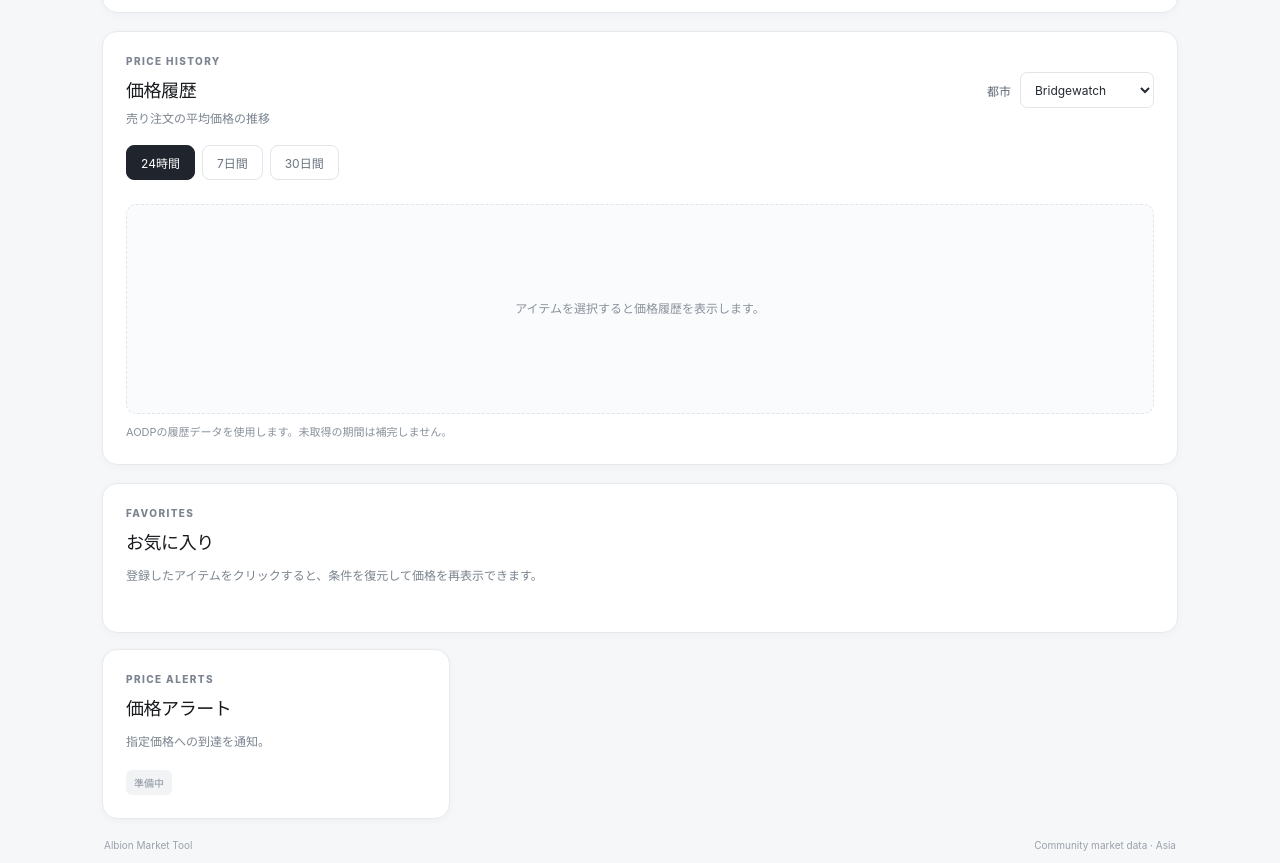
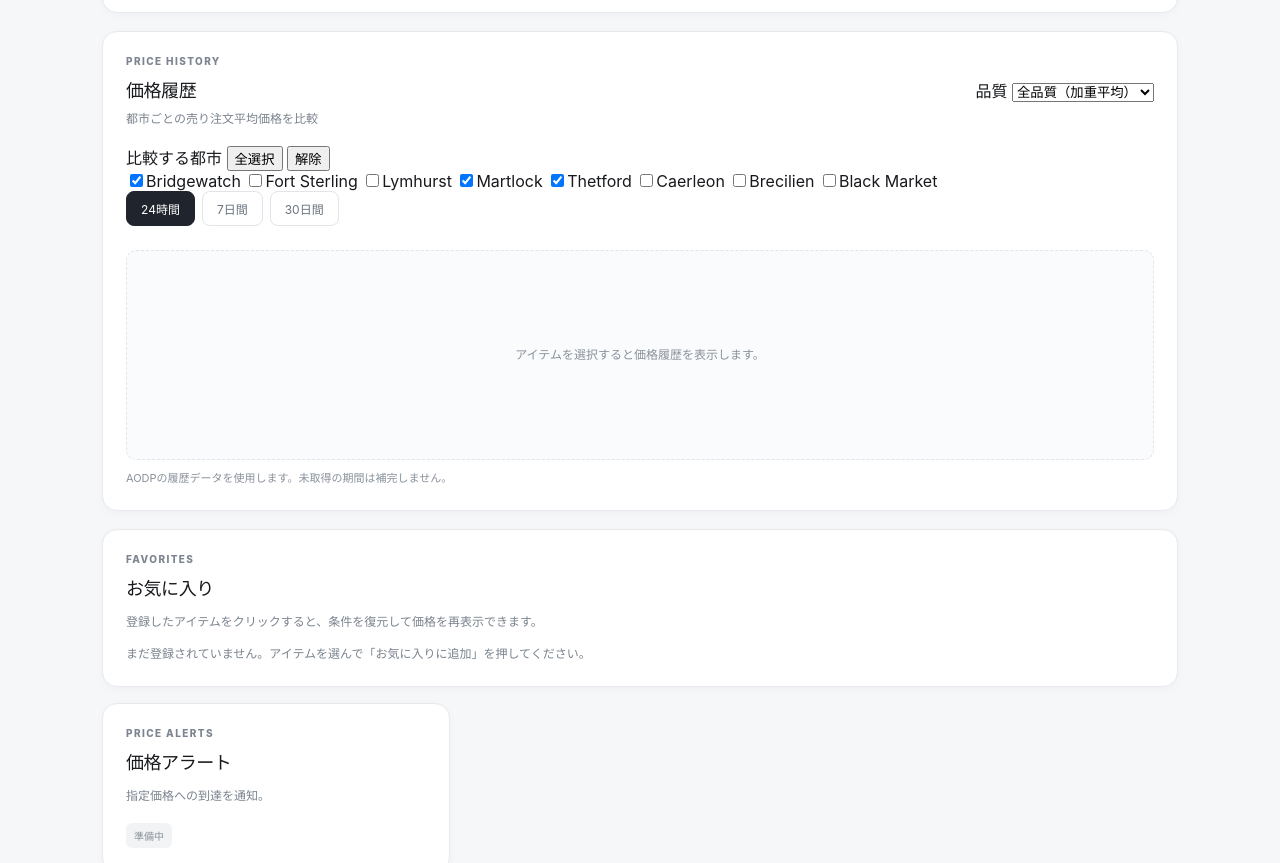
Before and after one commit to yuudaiy0819-sudo/albion-market-tool, a plain HTML site: page index.html in a window 1280 px wide. Shown: the part 1137-2000 px from the top of the page. Drawn offline with Linux system fonts and the light colour scheme.

Commit message:
Add city and quality controls to history comparison

```diff
--- a/index.html
+++ b/index.html
@@ -99,15 +99,34 @@
         <div>
           <p class="eyebrow">PRICE HISTORY</p>
           <h2 id="history-title">価格履歴</h2>
-          <p class="history-subtitle">売り注文の平均価格の推移</p>
+          <p class="history-subtitle">都市ごとの売り注文平均価格を比較</p>
         </div>
-        <label class="history-city-label">都市
-          <select id="history-city">
-            <option>Bridgewatch</option><option>Fort Sterling</option><option>Lymhurst</option>
-            <option>Martlock</option><option>Thetford</option><option>Caerleon</option>
-            <option>Brecilien</option><option>Black Market</option>
+        <label class="history-quality-label">品質
+          <select id="history-quality">
+            <option value="all">全品質（加重平均）</option>
+            <option value="1">ノーマル</option><option value="2">良好</option>
+            <option value="3">傑出</option><option value="4">エクセレント</option><option value="5">最高傑作</option>
           </select>
         </label>
+      </div>
+      <div class="history-city-picker">
+        <div class="history-city-picker-heading">
+          <span>比較する都市</span>
+          <span class="history-city-actions">
+            <button type="button" id="history-city-all">全選択</button>
+            <button type="button" id="history-city-clear">解除</button>
+          </span>
+        </div>
+        <div class="history-city-options">
+          <label><input type="checkbox" data-history-city="Bridgewatch" checked>Bridgewatch</label>
+          <label><input type="checkbox" data-history-city="Fort Sterling">Fort Sterling</label>
+          <label><input type="checkbox" data-history-city="Lymhurst">Lymhurst</label>
+          <label><input type="checkbox" data-history-city="Martlock" checked>Martlock</label>
+          <label><input type="checkbox" data-history-city="Thetford" checked>Thetford</label>
+          <label><input type="checkbox" data-history-city="Caerleon">Caerleon</label>
+          <label><input type="checkbox" data-history-city="Brecilien">Brecilien</label>
+          <label><input type="checkbox" data-history-city="Black Market">Black Market</label>
+        </div>
       </div>
       <div class="history-toolbar" role="group" aria-label="表示期間">
         <button type="button" class="history-range active" data-history-range="24h">24時間</button>
```
